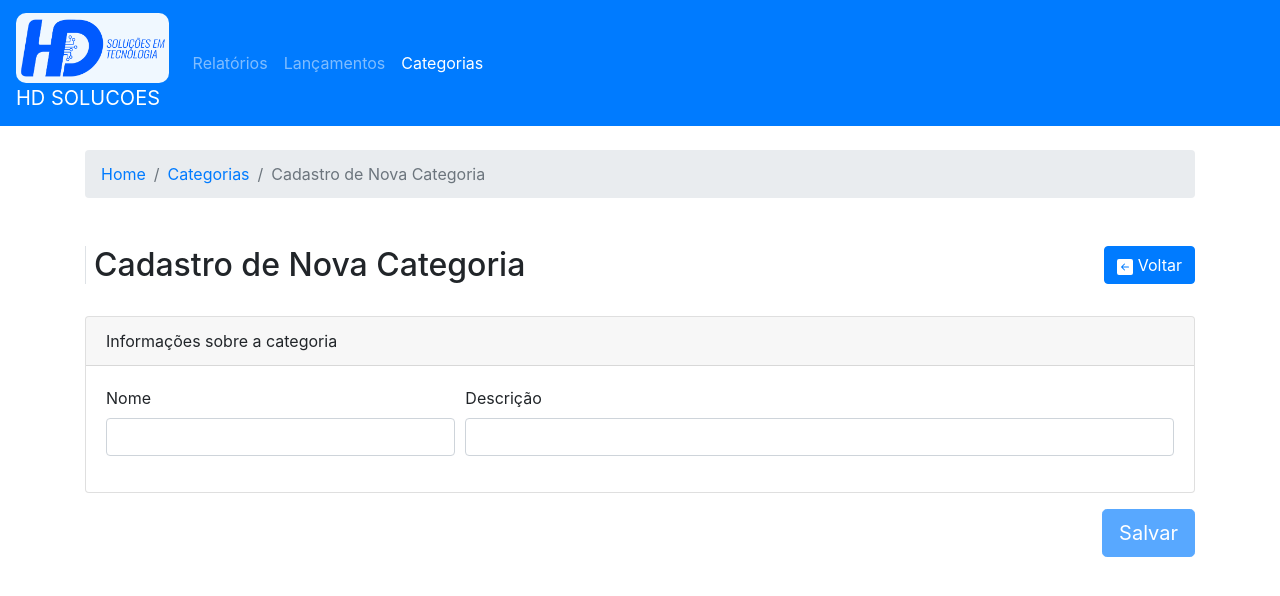
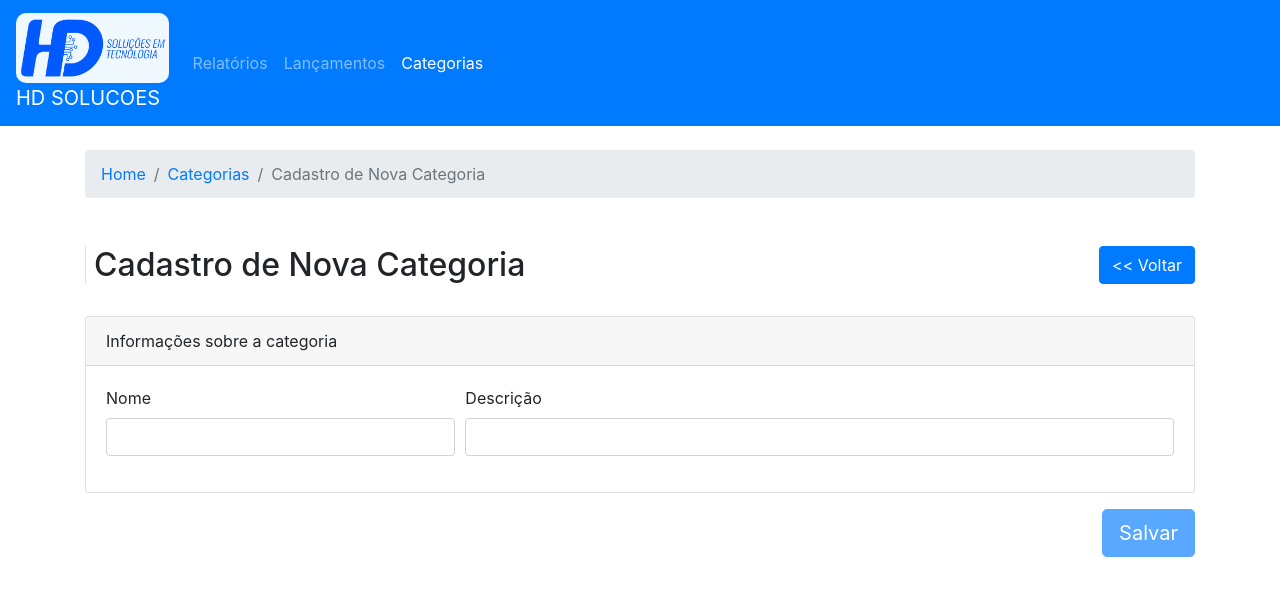
Before and after one commit to heitorsoares12/Projet-Angular9, an Angular app: page /categories/new in a window 1280 px wide. Shown: the top 596 px of the page. Built offline with nearby package versions, Linux system fonts and the light colour scheme; what angular-in-memory-web-api would draw is missing.

Commit message:
adding pageHeaderComponent to Pages

```diff
--- a/src/app/pages/categories/category-form/category-form.component.html
+++ b/src/app/pages/categories/category-form/category-form.component.html
@@ -2,21 +2,13 @@
 [items]="[{text: 'Categorias', link: '/categories'}, {text: pageTitle}]"
 ></app-bread-crum>
 
-<div class="row mb-4">
-  <div class="col-md">
-    <h1 class="h2 border-left pl-2">
-      {{ pageTitle }}
-    </h1>
-  </div>
-  <div class="col-md">
-    <button type="button" class="btn btn-primary float-right" routerLink="/categories">
-      <svg xmlns="http://www.w3.org/2000/svg" width="16" height="16" fill="currentColor" class="bi bi-arrow-left-square-fill" viewBox="0 0 16 16">
-        <path d="M16 14a2 2 0 0 1-2 2H2a2 2 0 0 1-2-2V2a2 2 0 0 1 2-2h12a2 2 0 0 1 2 2v12zm-4.5-6.5H5.707l2.147-2.146a.5.5 0 1 0-.708-.708l-3 3a.5.5 0 0 0 0 .708l3 3a.5.5 0 0 0 .708-.708L5.707 8.5H11.5a.5.5 0 0 0 0-1z"></path>
-      </svg>
-      Voltar
-    </button>
-  </div>
-</div>
+<app-page-header
+  [page-title]="pageTitle"
+  button-text="<< Voltar"
+  button-link="/categories"
+  button-class="btn-primary"
+></app-page-header>
+
 
 <form [formGroup]="resourceForm" (submit)="submitForm()">
 
--- a/src/app/pages/categories/category-list/category-list.component.html
+++ b/src/app/pages/categories/category-list/category-list.component.html
@@ -1,17 +1,11 @@
 <app-bread-crum [items]="[{text: 'Categorias'}]"></app-bread-crum>
 
-<div class="row mb-4">
-  <div class="col-md">
-    <h1 class="h2 border-left pl-2">
-      Categorias
-    </h1>
-  </div>
-  <div class="col-md">
-    <a routerLink="new" class="btn btn-success float-right">
-      + Nova Categoria
-    </a>
-  </div>
-</div>
+<app-page-header
+  page-title="Categorias"
+  button-text="+ Nova Categoria"
+  button-link="new"
+  button-class="btn-success"
+></app-page-header>
 
 <table class="table table-hover">
   <thead>
--- a/src/app/pages/entries/entry-form/entry-form.component.html
+++ b/src/app/pages/entries/entry-form/entry-form.component.html
@@ -2,21 +2,12 @@
 [items]="[{text: 'Lançamentos', link: '/entries'}, {text: pageTitle}]"
 ></app-bread-crum>
 
-<div class="row mb-4">
-  <div class="col-md-9">
-    <h1 class="h2 border-left pl-2">
-      {{ pageTitle }}
-    </h1>
-  </div>
-  <div class="col-md-3">
-    <button type="button" class="btn btn-primary float-right" routerLink="/entries">
-      <svg xmlns="http://www.w3.org/2000/svg" width="16" height="16" fill="currentColor" class="bi bi-arrow-left-square-fill" viewBox="0 0 16 16">
-        <path d="M16 14a2 2 0 0 1-2 2H2a2 2 0 0 1-2-2V2a2 2 0 0 1 2-2h12a2 2 0 0 1 2 2v12zm-4.5-6.5H5.707l2.147-2.146a.5.5 0 1 0-.708-.708l-3 3a.5.5 0 0 0 0 .708l3 3a.5.5 0 0 0 .708-.708L5.707 8.5H11.5a.5.5 0 0 0 0-1z"></path>
-      </svg>
-      Voltar
-    </button>
-  </div>
-</div>
+<app-page-header
+  [page-title]="pageTitle"
+  button-text="<< Voltar"
+  button-link="/entries"
+  button-class="btn-primary"
+></app-page-header>
 
 <form [formGroup]="resourceForm" (submit)="submitForm()">
 
--- a/src/app/pages/entries/entry-list/entry-list.component.html
+++ b/src/app/pages/entries/entry-list/entry-list.component.html
@@ -1,18 +1,12 @@
 <app-bread-crum [items]="[{text: 'Lançamentos'}]"></app-bread-crum>
 
 
-<div class="row mb-4">
-  <div class="col-md">
-    <h1 class="h2 border-left pl-2">
-      Lançamentos
-    </h1>
-  </div>
-  <div class="col-md">
-    <a routerLink="new" class="btn btn-success float-right">
-      + Novo Lançamento
-    </a>
-  </div>
-</div>
+<app-page-header
+  page-title="Lançamentos"
+  button-text="+ Novo Lançamento"
+  button-link="new"
+  button-class="btn-success"
+></app-page-header>
 
 <table class="table table-hover">
   <thead>
--- /dev/null
+++ b/src/app/shared/components/page-header/page-header.component.html
@@ -0,0 +1,12 @@
+<div class="row mb-4">
+  <div class="col-md">
+    <h1 class="h2 border-left pl-2">
+      {{ pageTitle }}
+    </h1>
+  </div>
+  <div class="col-md-3 text-right">
+    <a [routerLink]="buttonLink" class="btn" [ngClass]="buttonClass">
+      {{ buttonText }}
+    </a>
+  </div>
+</div>
--- /dev/null
+++ b/src/app/shared/components/page-header/page-header.component.ts
@@ -0,0 +1,21 @@
+import { Component, Input, OnInit } from '@angular/core';
+
+@Component({
+  selector: 'app-page-header',
+  templateUrl: './page-header.component.html',
+  styleUrls: ['./page-header.component.css']
+})
+export class PageHeaderComponent implements OnInit {
+
+  @Input('page-title')pageTitle: string;
+  @Input('button-class')buttonClass: string;
+  @Input('button-text')buttonText: string;
+  @Input('button-link')buttonLink: string;
+
+
+  constructor() { }
+
+  ngOnInit() {
+  }
+
+}
--- a/src/app/shared/shared.module.ts
+++ b/src/app/shared/shared.module.ts
@@ -3,11 +3,12 @@ import { ReactiveFormsModule } from '@angular/forms';
 import { CommonModule } from '@angular/common';
 import { NgModule } from '@angular/core';
 import { BreadCrumComponent } from './components/bread-crum/bread-crum.component';
+import { PageHeaderComponent } from './components/page-header/page-header.component';
 
 
 
 @NgModule({
-  declarations: [BreadCrumComponent],
+  declarations: [BreadCrumComponent, PageHeaderComponent],
   imports: [
     CommonModule,
     ReactiveFormsModule,
@@ -20,7 +21,8 @@ import { BreadCrumComponent } from './components/bread-crum/bread-crum.component
     RouterModule,
 
     //shared components
-    BreadCrumComponent
+    BreadCrumComponent,
+    PageHeaderComponent
   ]
 })
 export class SharedModule { }
```
Also changed, not shown: src/app/shared/components/page-header/page-header.component.css (added).
